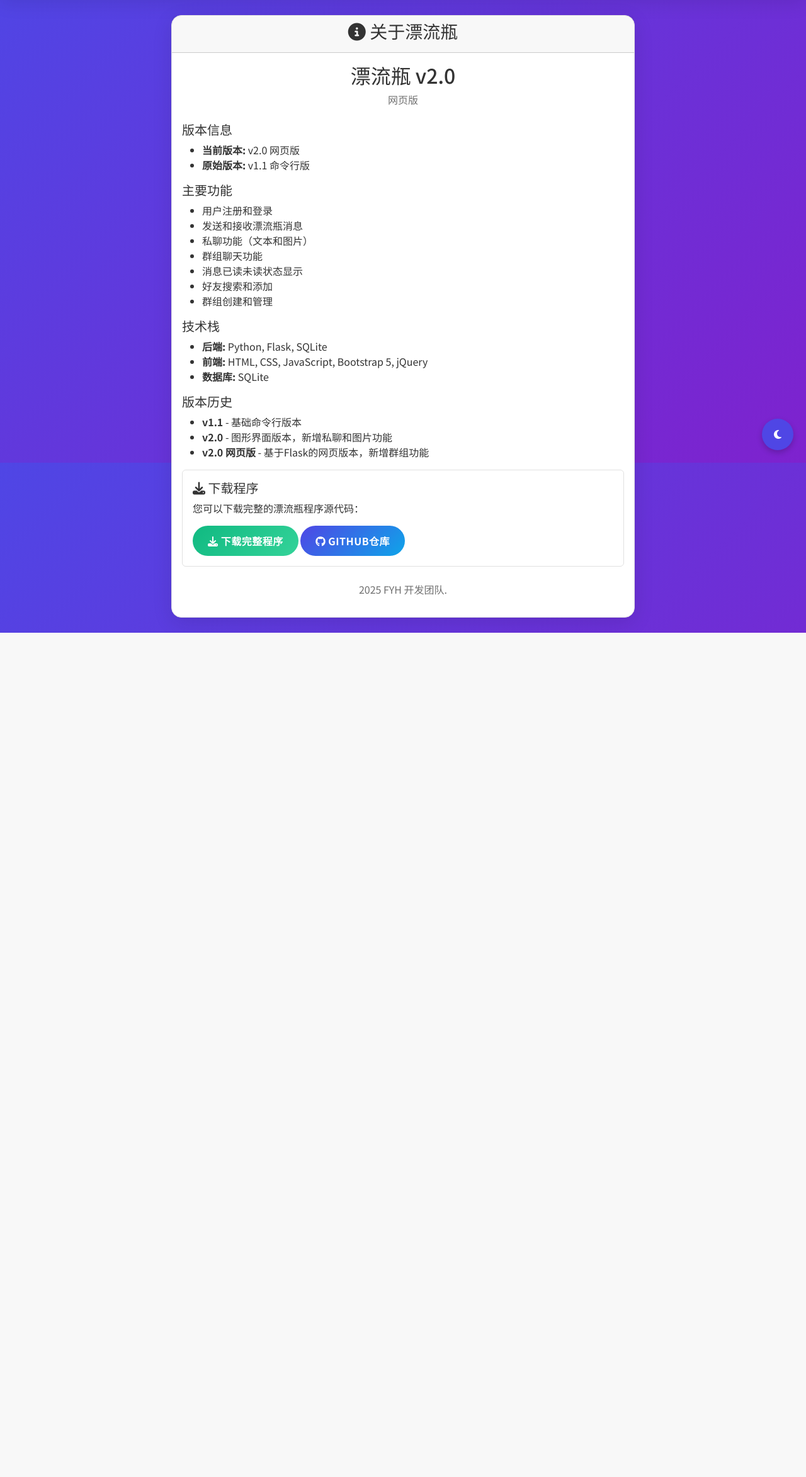
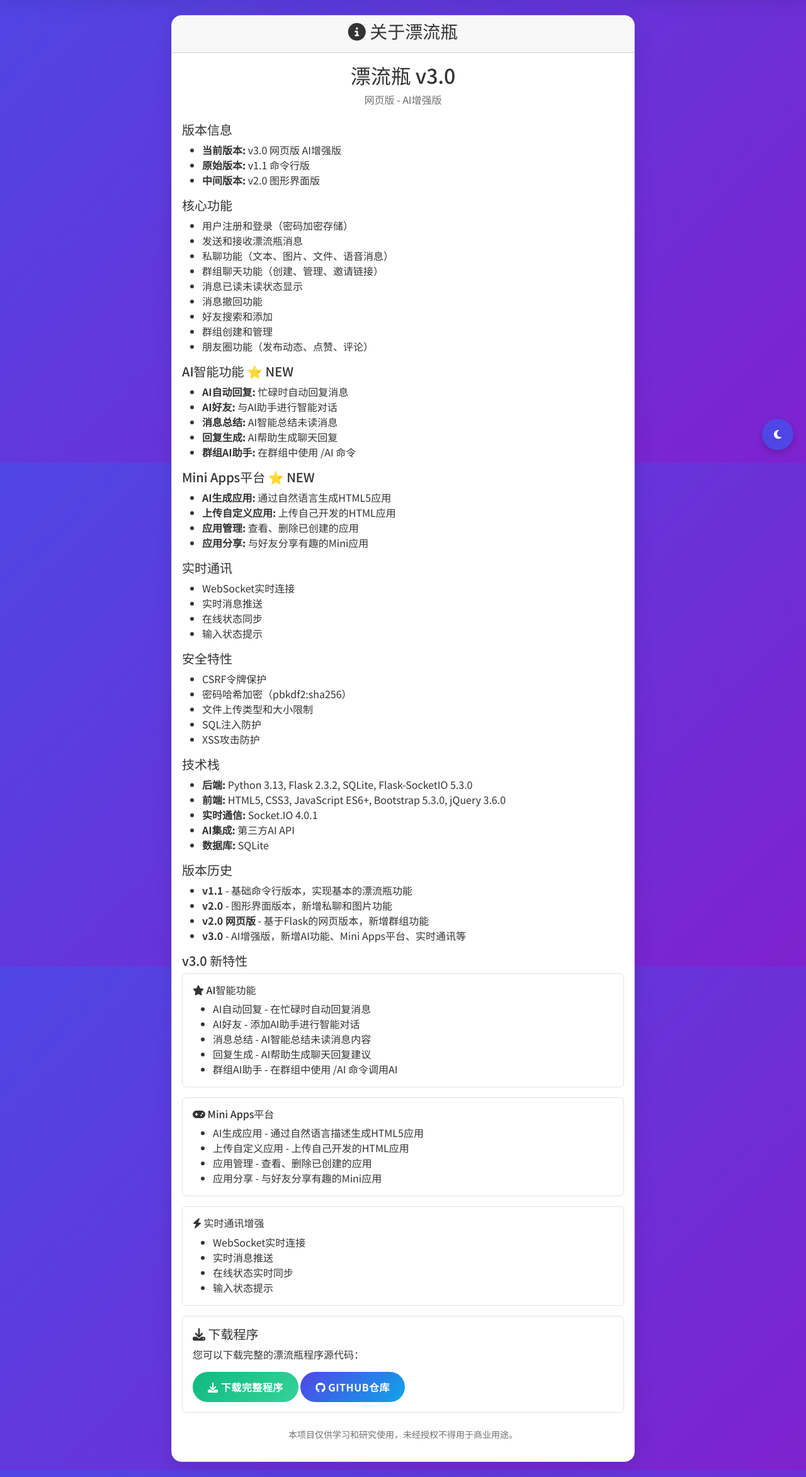
Before and after one commit to BooniesFX/web_version_of_messages, a Flask app: page /about in a window 1280 px wide. Shown: the part 65-2411 px from the top of the page at 63% size. Before the commit the page ends 1070 px from the top, so only its background shows below. Run offline with Flask 3, Linux system fonts and the light colour scheme; some libraries are stand-ins or nearby versions.

Commit message:
docs: 更新项目文档至v3.0并添加AI功能说明
更新README.md和about.html文件，详细描述v3.0版本新增的AI智能功能和Mini Apps平台
移除app.py中不必要的allow_unsafe_werkzeug参数
更新requirements.txt添加Flask-WTF和Werkzeug依赖

```diff
--- a/app.py
+++ b/app.py
@@ -1850,4 +1850,4 @@ def serve_miniapp(filename):
 if __name__ == '__main__':
     APP_IP = os.getenv('APP_IP', '127.0.0.1')  # 默认值
     APP_PORT = int(os.getenv('APP_PORT', 5000)) # 默认值
-    socketio.run(app, debug=True, host=APP_IP, port=APP_PORT, allow_unsafe_werkzeug=True)
+    socketio.run(app, debug=True, host=APP_IP, port=APP_PORT)
--- a/requirements.txt
+++ b/requirements.txt
@@ -1,4 +1,6 @@
 Flask==2.3.2
 python-dotenv==1.1.1
 Flask-SocketIO==5.3.0
+Flask-WTF==1.2.2
 requests==2.31.0
+Werkzeug==2.3.7
--- a/templates/about.html
+++ b/templates/about.html
@@ -11,54 +11,126 @@
             </div>
             <div class="card-body">
                 <div class="text-center mb-4">
-                    <h2>漂流瓶 v2.0</h2>
-                    <p class="text-muted">网页版</p>
+                    <h2>漂流瓶 v3.0</h2>
+                    <p class="text-muted">网页版 - AI增强版</p>
                 </div>
 
                 <h5>版本信息</h5>
                 <ul>
-                    <li><strong>当前版本:</strong> v2.0 网页版</li>
+                    <li><strong>当前版本:</strong> v3.0 网页版 AI增强版</li>
                     <li><strong>原始版本:</strong> v1.1 命令行版</li>
+                    <li><strong>中间版本:</strong> v2.0 图形界面版</li>
                 </ul>
 
-                <h5>主要功能</h5>
+                <h5>核心功能</h5>
                 <ul>
-                    <li>用户注册和登录</li>
+                    <li>用户注册和登录（密码加密存储）</li>
                     <li>发送和接收漂流瓶消息</li>
-                    <li>私聊功能（文本和图片）</li>
-                    <li>群组聊天功能</li>
+                    <li>私聊功能（文本、图片、文件、语音消息）</li>
+                    <li>群组聊天功能（创建、管理、邀请链接）</li>
                     <li>消息已读未读状态显示</li>
+                    <li>消息撤回功能</li>
                     <li>好友搜索和添加</li>
                     <li>群组创建和管理</li>
+                    <li>朋友圈功能（发布动态、点赞、评论）</li>
+                </ul>
+
+                <h5>AI智能功能 ⭐ NEW</h5>
+                <ul>
+                    <li><strong>AI自动回复:</strong> 忙碌时自动回复消息</li>
+                    <li><strong>AI好友:</strong> 与AI助手进行智能对话</li>
+                    <li><strong>消息总结:</strong> AI智能总结未读消息</li>
+                    <li><strong>回复生成:</strong> AI帮助生成聊天回复</li>
+                    <li><strong>群组AI助手:</strong> 在群组中使用 /AI 命令</li>
+                </ul>
+
+                <h5>Mini Apps平台 ⭐ NEW</h5>
+                <ul>
+                    <li><strong>AI生成应用:</strong> 通过自然语言生成HTML5应用</li>
+                    <li><strong>上传自定义应用:</strong> 上传自己开发的HTML应用</li>
+                    <li><strong>应用管理:</strong> 查看、删除已创建的应用</li>
+                    <li><strong>应用分享:</strong> 与好友分享有趣的Mini应用</li>
+                </ul>
+
+                <h5>实时通讯</h5>
+                <ul>
+                    <li>WebSocket实时连接</li>
+                    <li>实时消息推送</li>
+                    <li>在线状态同步</li>
+                    <li>输入状态提示</li>
+                </ul>
+
+                <h5>安全特性</h5>
+                <ul>
+                    <li>CSRF令牌保护</li>
+                    <li>密码哈希加密（pbkdf2:sha256）</li>
+                    <li>文件上传类型和大小限制</li>
+                    <li>SQL注入防护</li>
+                    <li>XSS攻击防护</li>
                 </ul>
 
                 <h5>技术栈</h5>
                 <ul>
-                    <li><strong>后端:</strong> Python, Flask, SQLite</li>
-                    <li><strong>前端:</strong> HTML, CSS, JavaScript, Bootstrap 5, jQuery</li>
+                    <li><strong>后端:</strong> Python 3.13, Flask 2.3.2, SQLite, Flask-SocketIO 5.3.0</li>
+                    <li><strong>前端:</strong> HTML5, CSS3, JavaScript ES6+, Bootstrap 5.3.0, jQuery 3.6.0</li>
+                    <li><strong>实时通信:</strong> Socket.IO 4.0.1</li>
+                    <li><strong>AI集成:</strong> 第三方AI API</li>
                     <li><strong>数据库:</strong> SQLite</li>
                 </ul>
 
                 <h5>版本历史</h5>
                 <ul>
-                    <li><strong>v1.1</strong> - 基础命令行版本</li>
+                    <li><strong>v1.1</strong> - 基础命令行版本，实现基本的漂流瓶功能</li>
                     <li><strong>v2.0</strong> - 图形界面版本，新增私聊和图片功能</li>
                     <li><strong>v2.0 网页版</strong> - 基于Flask的网页版本，新增群组功能</li>
+                    <li><strong>v3.0</strong> - AI增强版，新增AI功能、Mini Apps平台、实时通讯等</li>
                 </ul>
 
+                <h5>v3.0 新特性</h5>
+                <div class="alert alert-success">
+                    <h6><i class="fas fa-star"></i> AI智能功能</h6>
+                    <ul class="mb-0">
+                        <li>AI自动回复 - 在忙碌时自动回复消息</li>
+                        <li>AI好友 - 添加AI助手进行智能对话</li>
+                        <li>消息总结 - AI智能总结未读消息内容</li>
+                        <li>回复生成 - AI帮助生成聊天回复建议</li>
+                        <li>群组AI助手 - 在群组中使用 /AI 命令调用AI</li>
+                    </ul>
+                </div>
+
                 <div class="alert alert-info">
+                    <h6><i class="fas fa-gamepad"></i> Mini Apps平台</h6>
+                    <ul class="mb-0">
+                        <li>AI生成应用 - 通过自然语言描述生成HTML5应用</li>
+                        <li>上传自定义应用 - 上传自己开发的HTML应用</li>
+                        <li>应用管理 - 查看、删除已创建的应用</li>
+                        <li>应用分享 - 与好友分享有趣的Mini应用</li>
+                    </ul>
+                </div>
+
+                <div class="alert alert-warning">
+                    <h6><i class="fas fa-bolt"></i> 实时通讯增强</h6>
+                    <ul class="mb-0">
+                        <li>WebSocket实时连接</li>
+                        <li>实时消息推送</li>
+                        <li>在线状态实时同步</li>
+                        <li>输入状态提示</li>
+                    </ul>
+                </div>
+
+                <div class="alert alert-primary">
                     <h5><i class="fas fa-download"></i> 下载程序</h5>
                     <p>您可以下载完整的漂流瓶程序源代码：</p>
                     <a href="{{ url_for('download') }}" class="btn btn-success">
                         <i class="fas fa-download"></i> 下载完整程序
                     </a>
-                    <a href="https://github.com/BoonieBear/chatingAPP" class="btn btn-primary" target="_blank">
+                    <a href="https://github.com/BooniesFX/web_version_of_messages" class="btn btn-primary" target="_blank">
                         <i class="fab fa-github"></i> GitHub仓库
                     </a>
                 </div>
 
                 <div class="text-center mt-4">
-                    <p class="text-muted">2025 FYH 开发团队.</p>
+                    <p class="text-muted small">本项目仅供学习和研究使用，未经授权不得用于商业用途。</p>
                 </div>
             </div>
         </div>
```
Also changed, not shown: README.md, chat.db.
